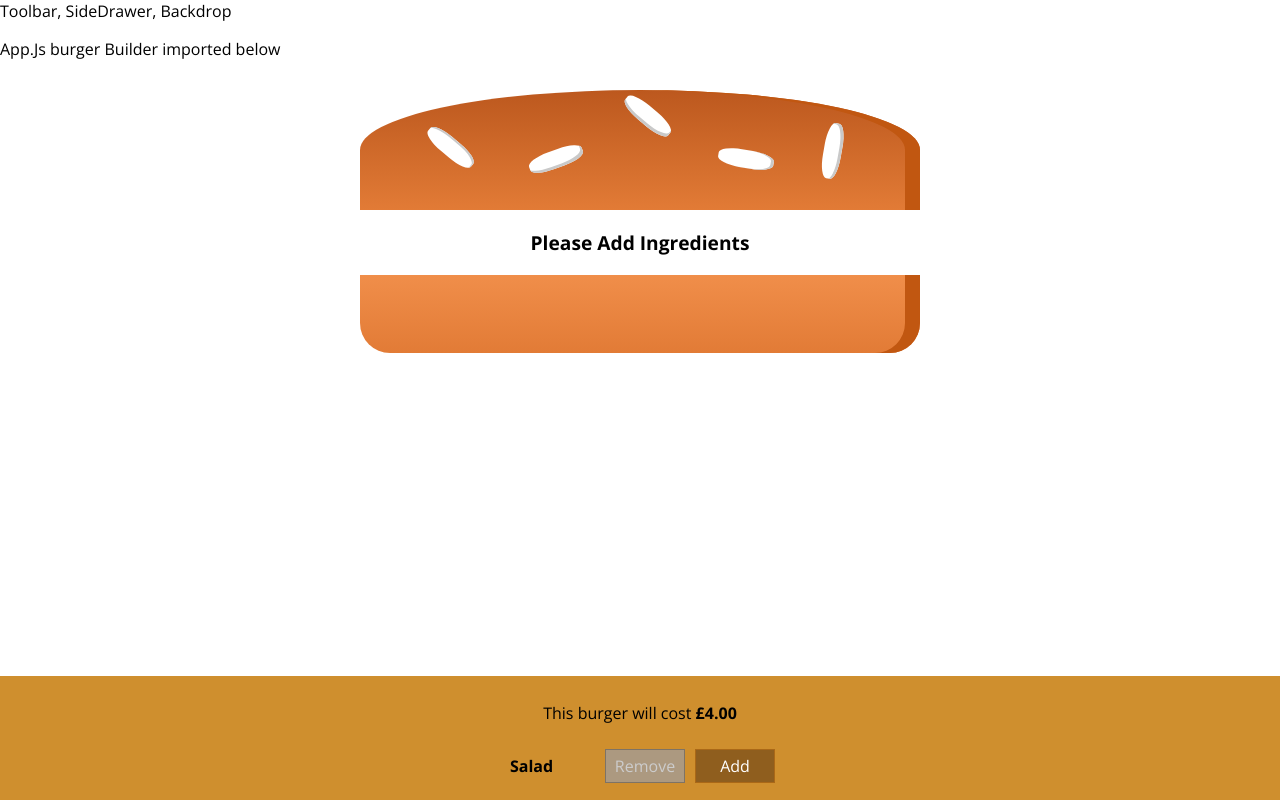
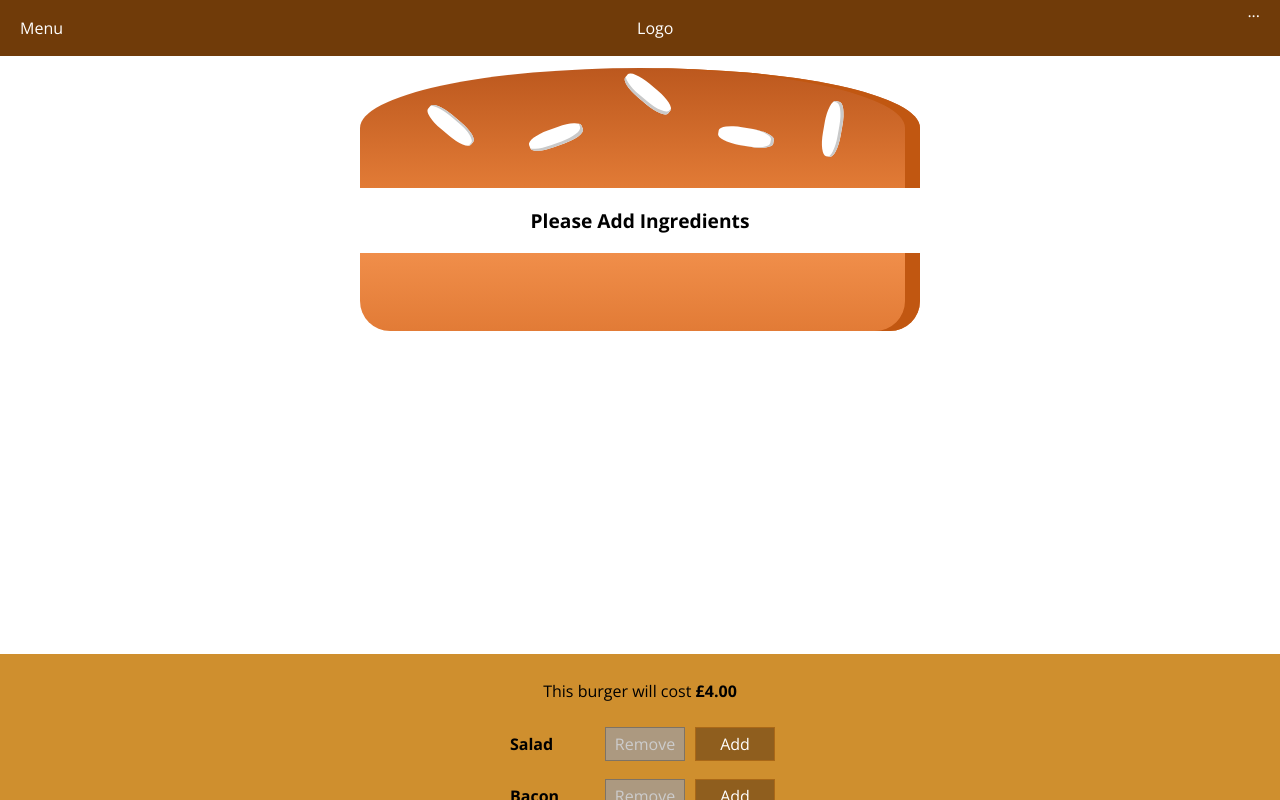
Before and after one commit to maxcramer/burger-builder, a React app: page / in a window 1280 px wide. Shown: the top 800 px of the page. Built offline with nearby package versions, Linux system fonts and the light colour scheme.

Commit message:
adding styling to toolbar and importing to layout

```diff
--- a/src/components/Layout/Layout.js
+++ b/src/components/Layout/Layout.js
@@ -1,11 +1,12 @@
 import React from 'react';
 import Aux from '../../hoc/Aux';
+import Toolbar from '../Navigation/Toolbar/Toolbar';
 
 import './Layout.css';
 
 const layout = (props) => (
     <Aux>
-        <div>Toolbar, SideDrawer, Backdrop</div>
+        <Toolbar />
         <main className="Content">
             {props.children}
         </main>
--- /dev/null
+++ b/src/components/Navigation/Toolbar/Toolbar.css
@@ -0,0 +1,19 @@
+.Toolbar {
+    height: 56px;
+    width: 100%;
+    position: fixed;
+    top: 0;
+    left: 0;
+    background-color: #703B09;
+    display: flex;
+    justify-content: space-between;
+    align-items: center;
+    padding: 0 20px;
+    box-sizing: border-box;
+    z-index: 90;
+    color: white;
+}
+
+.Toolbar nav {
+    height: 100%;
+}
--- a/src/components/Navigation/Toolbar/Toolbar.js
+++ b/src/components/Navigation/Toolbar/Toolbar.js
@@ -1,7 +1,9 @@
 import React from 'react';
 
+import './Toolbar.css';
+
 const toolbar = (props) => (
-    <header>
+    <header className="Toolbar">
         <div>Menu</div>
         <div>Logo</div>
         <nav>
```
Also changed, not shown: 1 other file (tests, documents, lock files or other folders).
